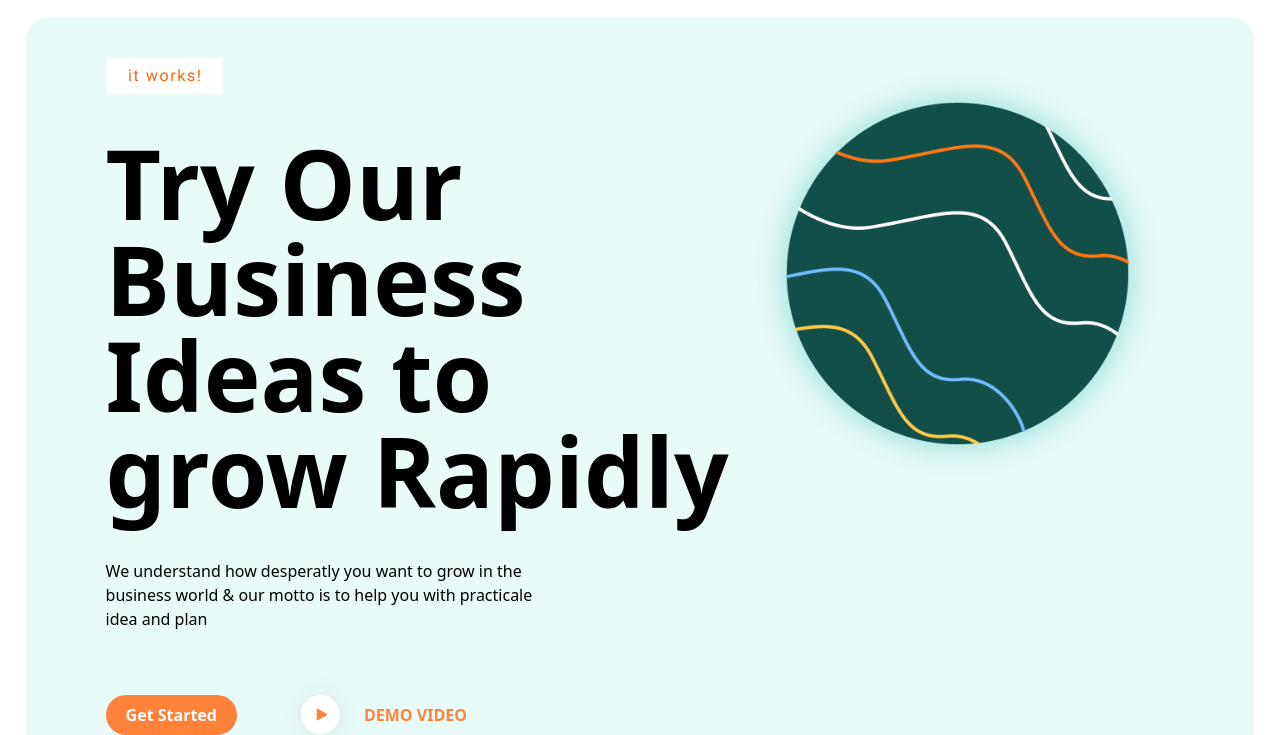
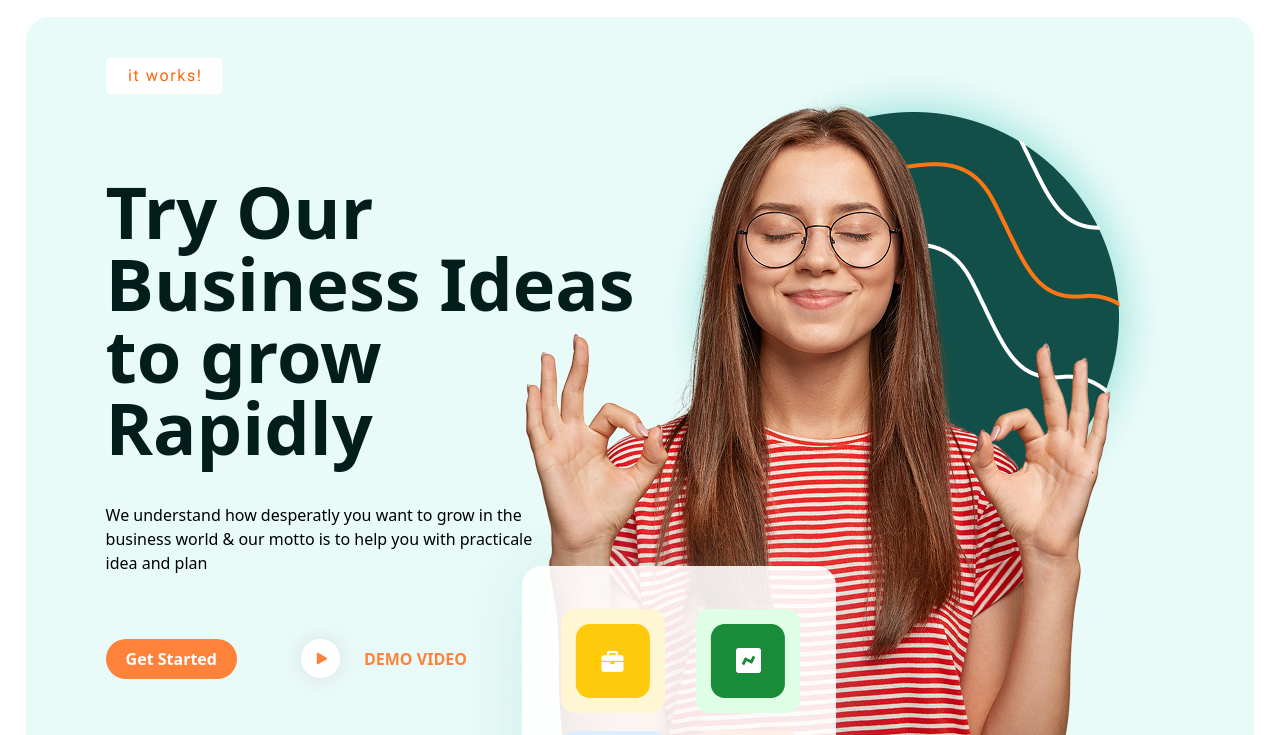
Before and after one commit to Mustafoqulova-Sabrina/git-lesson14, a website: page src/index.html in a window 1280 px wide. Shown: the part 65-800 px from the top of the page. Drawn offline with Linux system fonts and the light colour scheme.

Commit message:
ended section1

```diff
--- a/src/index.html
+++ b/src/index.html
@@ -17,18 +17,20 @@
         </div>
         <button class="bg-[#124F48] rounded-3xl px-5 py-2 text-white">Login</button>
     </div>
-    <div class="bg-[#E9FBF9] rounded-3xl w-[96%] flex flex-col md:flex-row justify-between m-auto p-5 md:py-10 md:px-20">
-        <div class="w-[100%] md:w-[750px]">
+    <div class="bg-[#E9FBF9] rounded-3xl w-[96%] flex flex-col items-start md:flex-row justify-start m-auto p-5 md:py-10 md:px-20 md:pb-30">
+        <div class="w-[100%] md:w-[700px]">
             <img src="./Group 4 (2).png" alt="">
-            <h1 class="font-bold text-8xl py-10">Try Our Business Ideas to grow Rapidly</h1>
-            <p class="w-[428px] pb-10">We understand how desperatly you want to grow in the business world & our motto is to help you with practicale idea and plan </p>
+            <h1 class="font-bold text-3xl md:text-7xl text-[#021D1A] py-10 pt-20">Try Our Business Ideas to grow Rapidly</h1>
+            <p class="md:w-[428px] pb-10">We understand how desperatly you want to grow in the business world & our motto is to help you with practicale idea and plan </p>
             <div class="flex items-center gap-10">
             <button class="bg-[#FF823B] font-bold rounded-3xl px-5 py-2  text-white">Get Started</button>
             <button class="flex items-center  font-bold text-[#FF823B]"><img src="./Group 9.png" alt=""><p>DEMO VIDEO</p></button>
         </div>
         </div>
-        <img class="w-[433px] h-[433px]" src="./Circle.png" alt="">
+        <img  src="./Circle.png" alt="">
     </div>
+    <img class=" absolute md:top-36 top-[96vh] md:right-20 right-5 " src="./pleased-satisfied-2-removebg 1.png" alt="">
+    <img class=" hidden md:block absolute top-[550px]  right-90" src="./Group 8 (1).png" alt="">
 
 
 </body>
```
Also changed, not shown: src/Group 8 (1).png (added), src/output.css.
